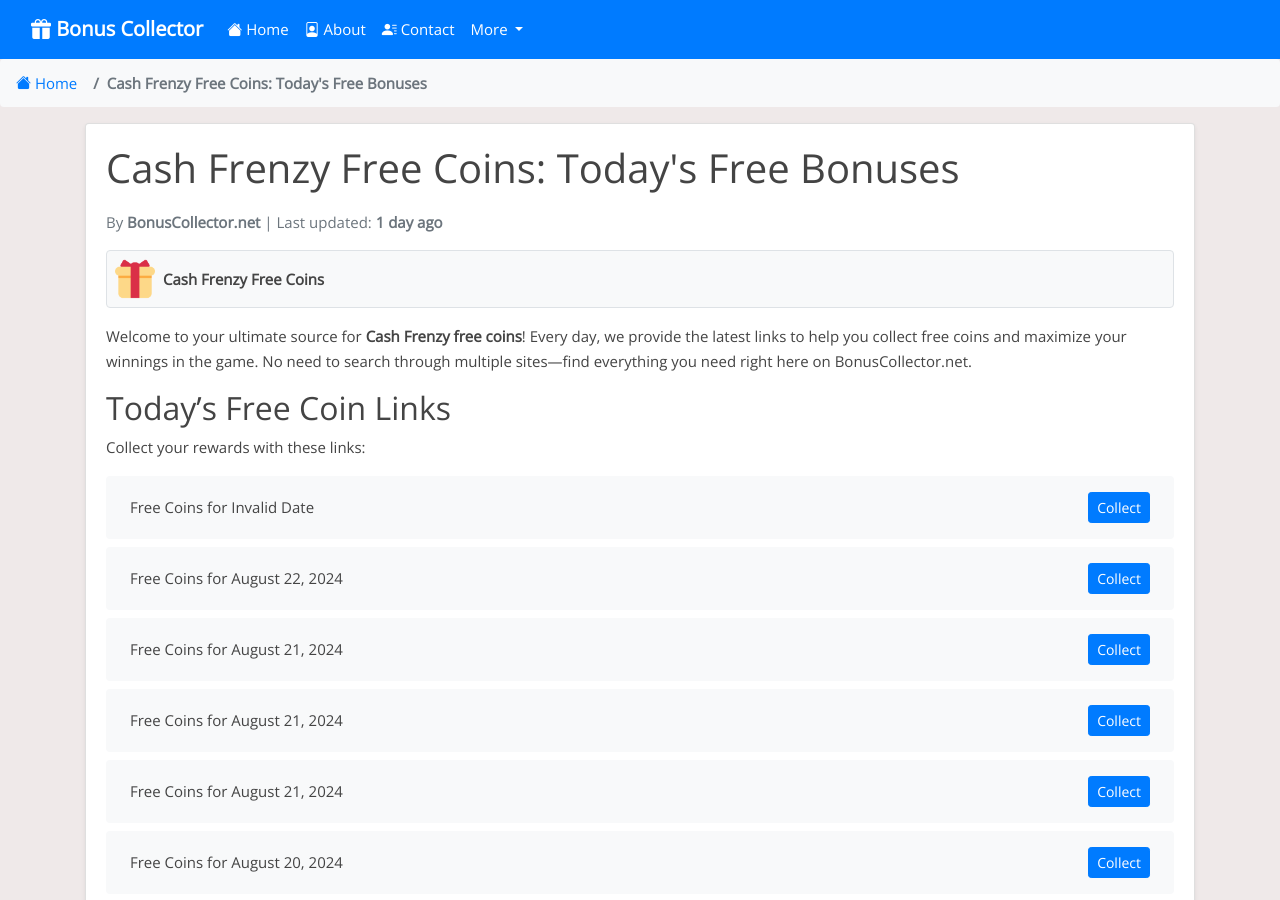
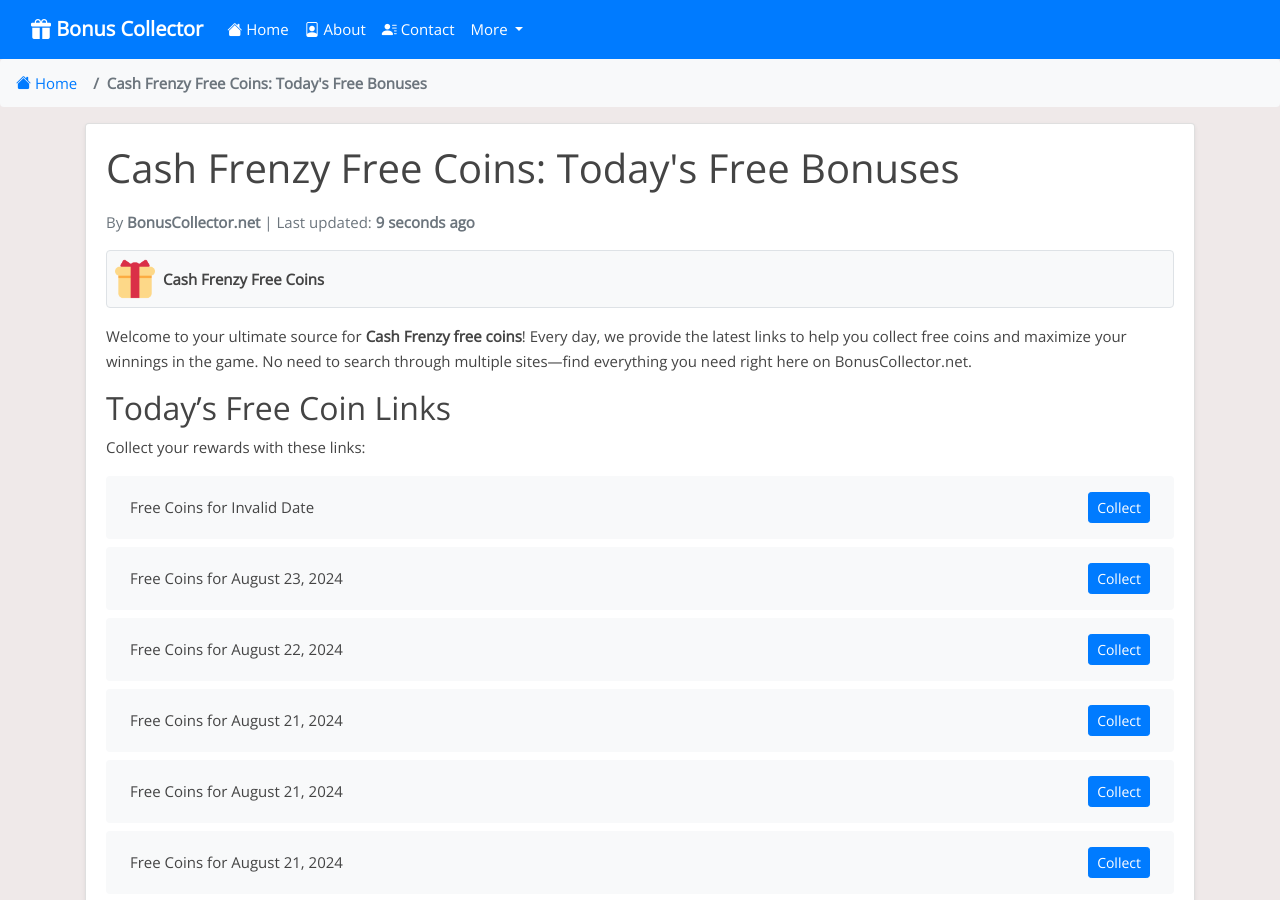
Before and after one commit to Prollad99/bs-net, a Jekyll site: the page built from _posts/2024-07-04-cash-frenzy.md, in a window 1280 px wide and 900 px high. Built offline with Jekyll 4.4.1, drawn with Linux system fonts in a browser that asks for light colours; nearby versions of some CDN libraries; comment, search, counter and statistics services are not loaded; some of the changed text lies outside the part shown.

Commit message:
Update cash-frenzy reward links and last modified date

```diff
--- a/_data/include_files.yml
+++ b/_data/include_files.yml
@@ -14,7 +14,7 @@
   last_modified: 2024-08-22 11:09:05
 
 cash-frenzy.html:
-  last_modified: 2024-08-22 03:35:42
+  last_modified: 2024-08-23 04:12:49
 
 hit-it-rich.html:
   last_modified: 2024-08-22 03:12:11
--- a/_includes/cash-frenzy.html
+++ b/_includes/cash-frenzy.html
@@ -2,6 +2,10 @@
   <li class="list-group-item d-flex justify-content-between align-items-center">
     <span>Free Coins for Invalid Date</span>
     <a href="https://bit.ly/installCashFrenzyNow" class="btn btn-primary btn-sm">Collect</a>
+  </li>
+  <li class="list-group-item d-flex justify-content-between align-items-center">
+    <span>Free Coins for August 23, 2024</span>
+    <a href="https://cashfrenzy.co/20240823fbcoins" class="btn btn-primary btn-sm">Collect</a>
   </li>
   <li class="list-group-item d-flex justify-content-between align-items-center">
     <span>Free Coins for August 22, 2024</span>
@@ -395,8 +399,4 @@
     <span>Free Coins for Invalid Date</span>
     <a href="http://cashfrenzy.co/3XQ9O43" class="btn btn-primary btn-sm">Collect</a>
   </li>
-  <li class="list-group-item d-flex justify-content-between align-items-center">
-    <span>Free Coins for Invalid Date</span>
-    <a href="https://cashfrenzy.co/0707fbcoins1" class="btn btn-primary btn-sm">Collect</a>
-  </li>
 </ul>
```
Also changed, not shown: links-json/cash-frenzy.json (+4 -3 lines).
